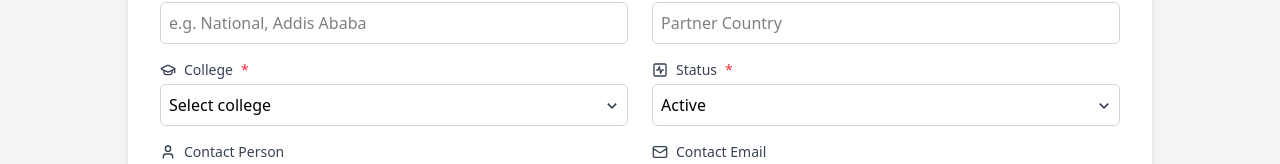
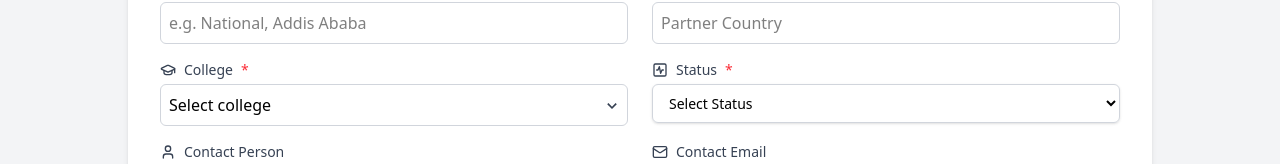
Before and after one commit to AAU-Projects12/Partnership-Management-System, a React (Vite) app in the folder Client/: page /add-partnership in a window 1280 px wide. Shown: the part 416-580 px from the top of the page. Built offline with nearby package versions, Linux system fonts and the light colour scheme; sample sign-in values are in the browser's storage.

Commit message:
fixed the status bug

```diff
--- a/Client/src/features/partnership/components/StatusBadge.jsx
+++ b/Client/src/features/partnership/components/StatusBadge.jsx
@@ -1,21 +1,23 @@
-import React from 'react';
+import React from "react";
 
 const StatusBadge = ({ status }) => {
   const getStatusStyles = () => {
     switch (status.toLowerCase()) {
-      case 'active':
-        return 'bg-green-100 text-green-700';
-      case 'expired':
-        return 'bg-red-100 text-red-700';
-      case 'pending':
-        return 'bg-yellow-100 text-yellow-700';
+      case "active":
+        return "bg-green-100 text-green-700";
+      case "rejected":
+        return "bg-red-100 text-red-700";
+      case "pending":
+        return "bg-yellow-100 text-yellow-700";
       default:
-        return 'bg-gray-100 text-gray-700';
+        return "bg-gray-100 text-gray-700";
     }
   };
 
   return (
-    <span className={`inline-flex px-4 py-1 rounded-full text-sm font-medium ${getStatusStyles()}`}>
+    <span
+      className={`inline-flex px-4 py-1 rounded-full text-sm font-medium ${getStatusStyles()}`}
+    >
       {status.charAt(0).toUpperCase() + status.slice(1)}
     </span>
   );
--- a/Client/src/pages/add-partnership.jsx
+++ b/Client/src/pages/add-partnership.jsx
@@ -33,7 +33,7 @@ function AddPartnership() {
     country: "",
     college: "",
     schoolDepartmentUnit: "",
-    status: "Active",
+    status: "",
     description: "",
     mouFileUrl: "",
     contactPerson: "",
@@ -96,10 +96,6 @@ function AddPartnership() {
     } else if (name === "fundingAmount" && value && isNaN(Number(value))) {
       errorMsg = "Funding amount must be a number.";
     }
-    // FIX: Removed the faulty endDate validation. The comparison was between a date and a string like "1 year".
-    // else if (name === "endDate" && formData.signedDate && String(value) < formData.signedDate) {
-    //   errorMsg = "End date cannot be earlier than signed date.";
-    // }
 
     setErrors((prev) => ({ ...prev, [name]: errorMsg }));
     return !errorMsg;
@@ -111,7 +107,7 @@ function AddPartnership() {
       ...prev,
       [name]: value,
     }));
-    // Validate on change for better user experience
+
     validateField(name, value);
   };
 
@@ -143,7 +139,7 @@ function AddPartnership() {
   const handleSubmit = async (e) => {
     e.preventDefault();
     setIsSubmitting(true);
-    setErrors({}); // Clear previous errors to re-validate everything
+    setErrors({});
 
     let formIsValid = true;
     // FIX: Consolidated validation. This single loop now handles all required fields, including description.
@@ -180,7 +176,7 @@ function AddPartnership() {
 
     const startDate = new Date(formData.signedDate);
     const now = new Date();
-    now.setHours(0, 0, 0, 0); // Set time to the beginning of the day for accurate comparison
+    now.setHours(0, 0, 0, 0);
     if (startDate < now) {
       setErrors((prev) => ({
         ...prev,
@@ -227,6 +223,7 @@ function AddPartnership() {
         phoneNumber: formData.aauContactPhone,
       },
       description: formData.description.trim(),
+      status: formData.status,
       ...(formData.mouFileUrl && { mouFileUrl: formData.mouFileUrl.trim() }),
     };
 
@@ -589,31 +586,17 @@ function AddPartnership() {
                     <span className="text-red-500">*</span>
                   </div>
                 </label>
-                <div className="relative">
                 <select
-                    id="status"
                   name="status"
                   value={formData.status}
                   onChange={handleChange}
-                    className={`w-full p-2 border ${
-                      errors.status ? "border-red-500" : "border-gray-300"
-                    } rounded-md focus:outline-none focus:ring-2 focus:ring-blue-500 appearance-none cursor-pointer transition-colors`}
+                  className="mt-1 block w-full border border-gray-300 rounded-md shadow-sm py-2 px-3 focus:outline-none focus:ring-blue-500 focus:border-blue-500 sm:text-sm"
                 >
+                  <option value="">Select Status</option>
                   <option value="Active">Active</option>
-                    <option value="Inactive">Inactive</option>
+                  <option value="Rejected">Rejected</option>
                   <option value="Pending">Pending</option>
-                    <option value="Expired">Expired</option>
                 </select>
-                  <div className="pointer-events-none absolute inset-y-0 right-0 flex items-center px-2 text-gray-700">
-                    <svg
-                      className="fill-current h-4 w-4"
-                      xmlns="http://www.w3.org/2000/svg"
-                      viewBox="0 0 20 20"
-                    >
-                      <path d="M5.516 7.548l4.484 4.484 4.484-4.484L16 9l-6 6-6-6z" />
-                    </svg>
-                  </div>
-                </div>
                 {errors.status && (
                   <p className="text-red-500 text-xs mt-1">{errors.status}</p>
                 )}
--- a/Client/src/pages/edit-partnership.jsx
+++ b/Client/src/pages/edit-partnership.jsx
@@ -20,6 +20,7 @@ const EditPartnership = () => {
   const [loading, setLoading] = useState(true);
   const [submitting, setSubmitting] = useState(false);
   const [error, setError] = useState(null);
+  const [originalData, setOriginalData] = useState(null);
   const [formData, setFormData] = useState({
     name: "",
     type: "",
@@ -57,7 +58,7 @@ const EditPartnership = () => {
     const fetchPartnership = async () => {
       try {
         const data = await getPartnershipById(id);
-        setFormData({
+        const formattedData = {
           name: data.name || "",
           type: data.type || "",
           signedDate: data.signedDate
@@ -94,7 +95,9 @@ const EditPartnership = () => {
           potentialStartDate: data.potentialStartDate
             ? new Date(data.potentialStartDate).toISOString().split("T")[0]
             : "",
-        });
+        };
+        setFormData(formattedData);
+        setOriginalData(formattedData);
       } catch (err) {
         setError(err.message);
         toast.error("Failed to load partnership details");
@@ -125,13 +128,48 @@ const EditPartnership = () => {
     }
   };
 
+  const getChangedFields = () => {
+    const changes = {};
+
+    // Helper function to compare objects
+    const compareObjects = (obj1, obj2, path = "") => {
+      for (const key in obj1) {
+        const currentPath = path ? `${path}.${key}` : key;
+        if (typeof obj1[key] === "object" && obj1[key] !== null) {
+          compareObjects(obj1[key], obj2[key], currentPath);
+        } else if (obj1[key] !== obj2[key]) {
+          // If the value has changed, add it to changes
+          if (currentPath.includes(".")) {
+            const [section, field] = currentPath.split(".");
+            if (!changes[section]) changes[section] = {};
+            changes[section][field] = obj1[key];
+          } else {
+            changes[key] = obj1[key];
+          }
+        }
+      }
+    };
+
+    compareObjects(formData, originalData);
+    return changes;
+  };
+
   const handleSubmit = async (e) => {
     e.preventDefault();
     setSubmitting(true);
     setError(null);
 
     try {
-      await updatePartnership(id, formData);
+      const changedFields = getChangedFields();
+
+      // If no fields have changed, show a message and return
+      if (Object.keys(changedFields).length === 0) {
+        toast.info("No changes to save");
+        setSubmitting(false);
+        return;
+      }
+
+      await updatePartnership(id, changedFields);
       toast.success("Partnership updated successfully");
       navigate("/partnership");
     } catch (err) {
@@ -230,9 +268,8 @@ const EditPartnership = () => {
                   >
                     <option value="">Select Status</option>
                     <option value="Active">Active</option>
-                    <option value="Expired">Expired</option>
+                    <option value="Rejected">Rejected</option>
                     <option value="Pending">Pending</option>
-                    <option value="Terminated">Terminated</option>
                   </select>
                 </div>
                 <div>
```
Also changed, not shown: 1 other file (tests, documents, lock files or other folders). Lines whose indentation alone changed are shown as unchanged.
